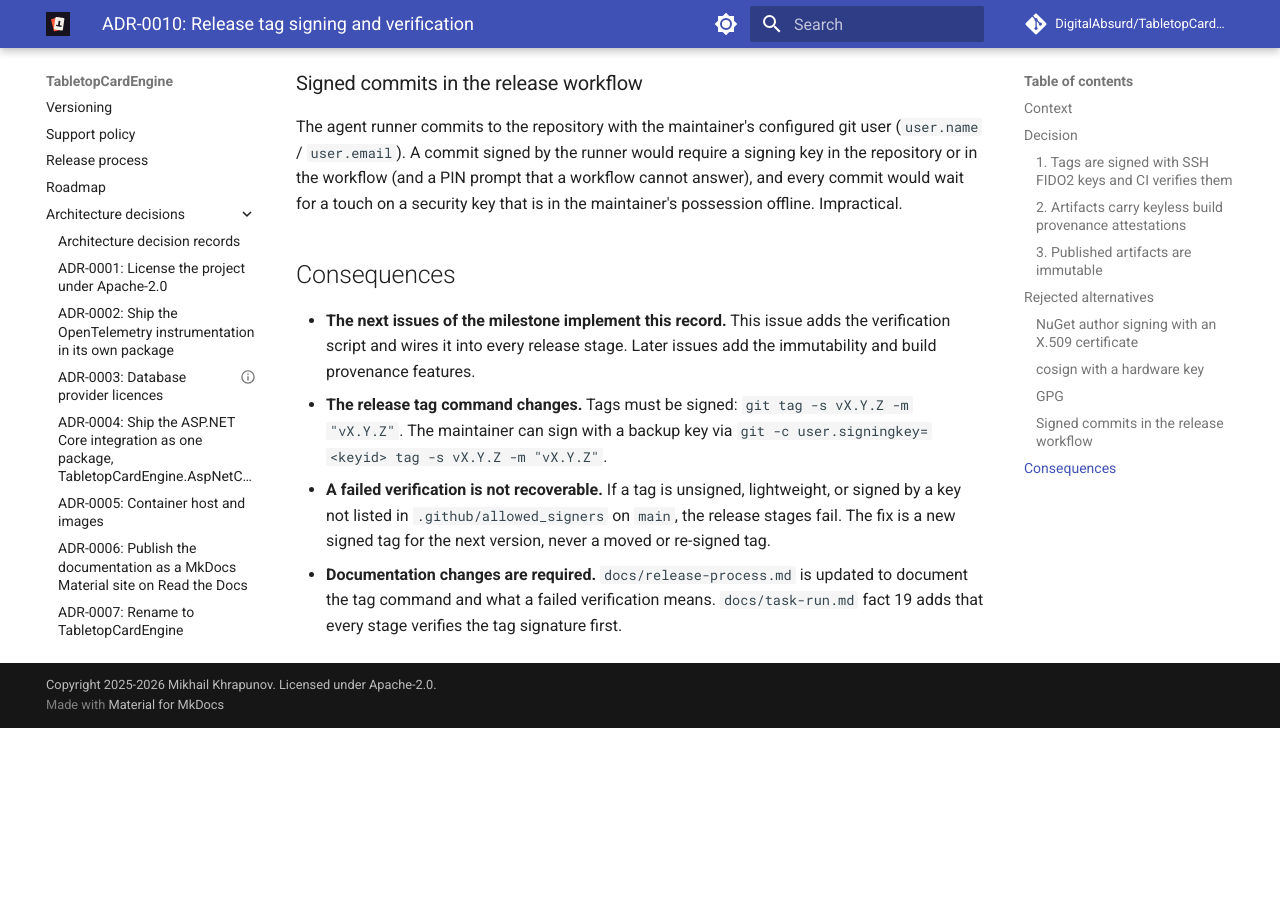
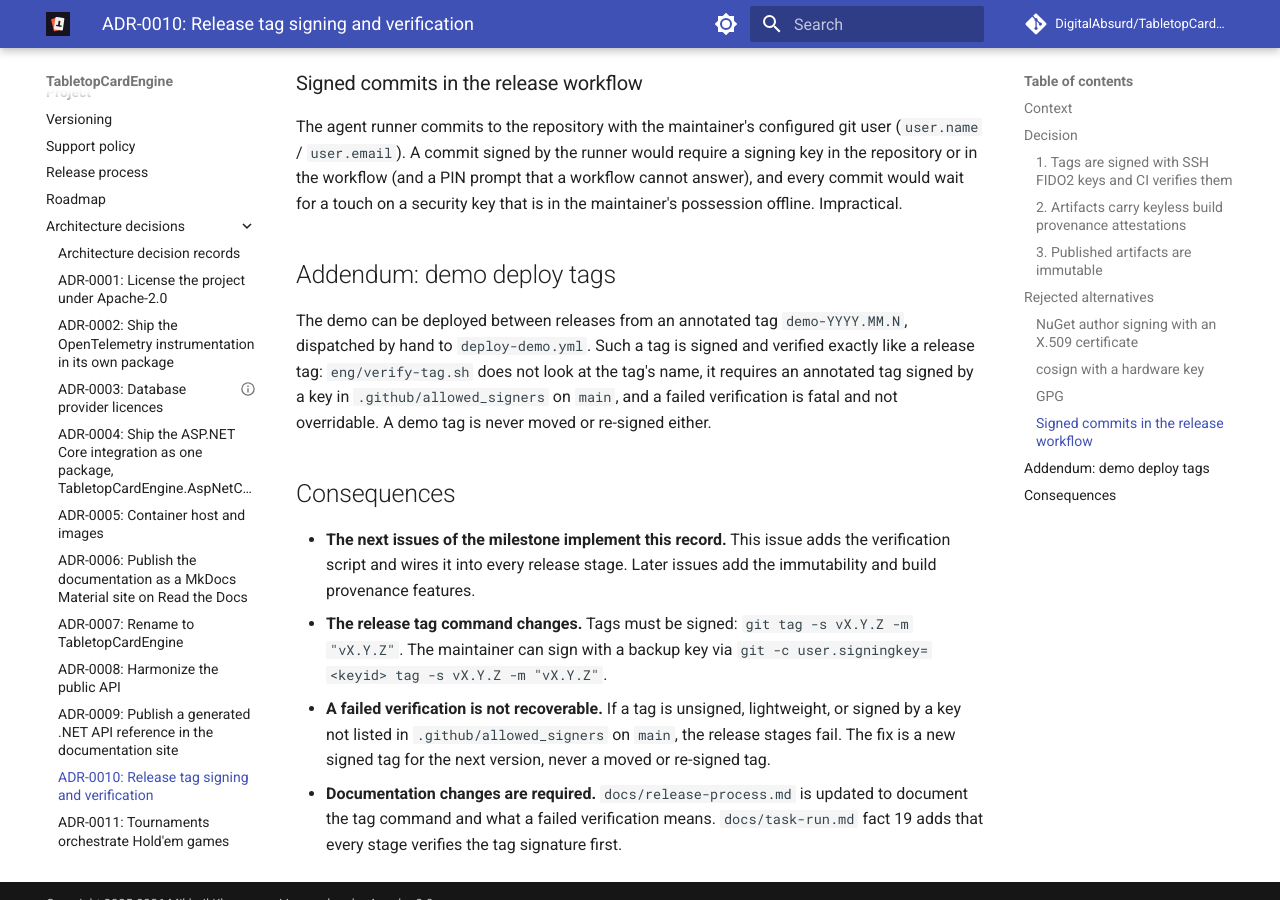
Before and after one commit to DigitalAbsurd/TabletopCardEngine, an MkDocs documentation site: the page built from docs/adr/0010-release-signing.md, in a window 1280 px wide and 900 px high, scrolled down 1857 px. Built offline with MkDocs 1.6.1 and Material for MkDocs 9.7.7, drawn with Linux system fonts in a browser that asks for light colours; comment, search, counter and statistics services are not loaded; before the commit the page ends 2585 px from its top, so only the background shows below that.

Commit message:
ci(demo): deploy the demo from a signed demo-* tag and refresh the README screenshot (#811)
deploy-demo.yml also accepts demo-YYYY.MM.N, dispatched by hand, with the same
signature check as a release tag. Docs updated; demo.png retaken at 1500x900.

Co-authored-by: Claude Sonnet 5.5 <noreply@anthropic.com>

````diff
--- a/docs/adr/0010-release-signing.md
+++ b/docs/adr/0010-release-signing.md
@@ -73,6 +73,14 @@ The agent runner commits to the repository with the maintainer's configured git
 repository or in the workflow (and a PIN prompt that a workflow cannot answer), and every commit
 would wait for a touch on a security key that is in the maintainer's possession offline. Impractical.
 
+## Addendum: demo deploy tags
+
+The demo can be deployed between releases from an annotated tag `demo-YYYY.MM.N`, dispatched by
+hand to `deploy-demo.yml`. Such a tag is signed and verified exactly like a release tag:
+`eng/verify-tag.sh` does not look at the tag's name, it requires an annotated tag signed by a key in
+`.github/allowed_signers` on `main`, and a failed verification is fatal and not overridable. A demo
+tag is never moved or re-signed either.
+
 ## Consequences
 
 - **The next issues of the milestone implement this record.** This issue adds the verification
--- a/docs/release-process.md
+++ b/docs/release-process.md
@@ -66,13 +66,13 @@ A failed tag verification in CI (the tag is unsigned, lightweight, or signed by
 | Stage | Workflow | Waits for | Runs | Attestations |
 |---|---|---|---|---|
 | `create-release` | `create-release.yml` | `build`, `providers`, `docker` | every tag | none |
-| `deploy-demo` | `deploy-demo.yml` | `build`, `providers` | a tag without `-` only; its job also skips itself while the repository is private | none |
+| `deploy-demo` | `deploy-demo.yml` | `build`, `providers` | a tag without `-` only (from `release.yml`); by hand also a `demo-YYYY.MM.N` tag (see [Deploying the demo between releases](#deploying-the-demo-between-releases)) | none |
 | `publish-nuget` | `publish-nuget.yml` | `create-release` | only when `TCE_PUBLISH` is `enabled` (see [Publishing](#publishing)) | `.nupkg`, `.snupkg`, and extracted DLLs |
 | `publish-docker` | `publish-docker.yml` | `create-release` | only when `TCE_PUBLISH` is `enabled` | pushed image digests |
 
 - `create-release.yml` writes the notes with `git-cliff --latest` and creates the GitHub Release with them. The release carries **no packages**: no `.nupkg`, `.snupkg` or image is attached, and `publish-nuget.yml` packs from the tag itself. If the release already exists, the workflow fails with an error; deleting it is the maintainer's decision.
 - A tag that contains `-` (`v1.0.0-preview.1`, `v1.0.0-rc.1`) makes a pre-release.
-- Each of the four workflows checks out `refs/tags/<tag>` with full history, because MinVer reads the version from the tag at `HEAD`, and rejects a `tag` that is not `vX.Y.Z` or `vX.Y.Z-suffix` or does not exist.
+- Each of the four workflows checks out `refs/tags/<tag>` with full history, because MinVer reads the version from the tag at `HEAD`, and rejects a `tag` that is not `vX.Y.Z` or `vX.Y.Z-suffix` (`deploy-demo.yml` also accepts `demo-YYYY.MM.N`) or does not exist.
 - A failure in `build`, `providers` or `docker` leaves no release. The fix is a new tag, never a moved one.
 
 ### Re-running one stage
@@ -87,6 +87,22 @@ gh workflow run publish-docker.yml -f tag=v1.0.0-preview.1
 ```
 
 The tag comes from the input, never from the branch the dispatch runs on. A manual run does not repeat the verification jobs of `release.yml`, so run a stage by hand only for a tag whose release run got past them.
+
+### Deploying the demo between releases
+
+When the demo changed and the change should go live before the next release, deploy it from a **demo tag** instead of a release tag. A `v*` tag would publish packages and images, which a demo-only change must not do.
+
+```bash
+git tag -s demo-2026.11.1 -m "Demo 2026.11.1" <commit on main>
+git push origin demo-2026.11.1
+gh workflow run deploy-demo.yml -f tag=demo-2026.11.1
+```
+
+- The name is `demo-YYYY.MM.N`: the year, the two-digit month and a counter within the month. `deploy-demo.yml` rejects any other name, a branch name and a SHA.
+- The tag is annotated and signed on the YubiKey like a release tag, and `deploy-demo.yml` runs the same signature check (`eng/verify-tag.sh`; see [Signing a release tag](#signing-a-release-tag)). It is never moved or re-signed: a bad deploy gets the next number.
+- Pushing the tag runs nothing, because `release.yml` triggers on `v*` only. The deploy is the manual dispatch. MinVer reads only `v` tags, so the demo's version is unchanged and its header badge shows the commit.
+- The next stable release deploys the demo again anyway.
+- The tag ruleset of the repository must protect `demo-*` the way it protects `v*` (a manual step by the maintainer).
 
 ### Publishing
 
````
Also changed, not shown: docs/task-run.md (+2 -2 lines), docs/tasks-planning.md (+3 -4 lines), docs/assets/demo.png, 1 other file.
